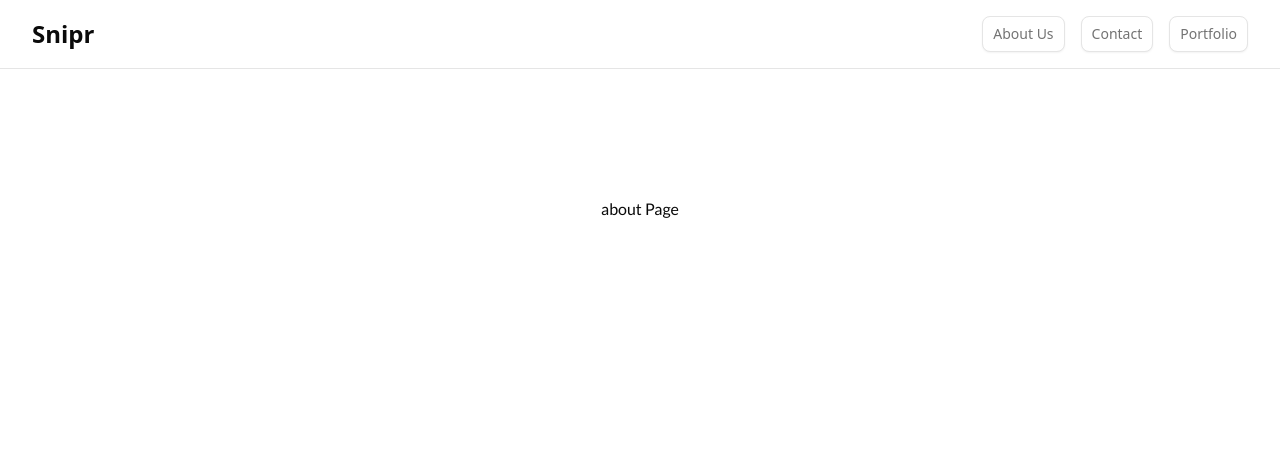
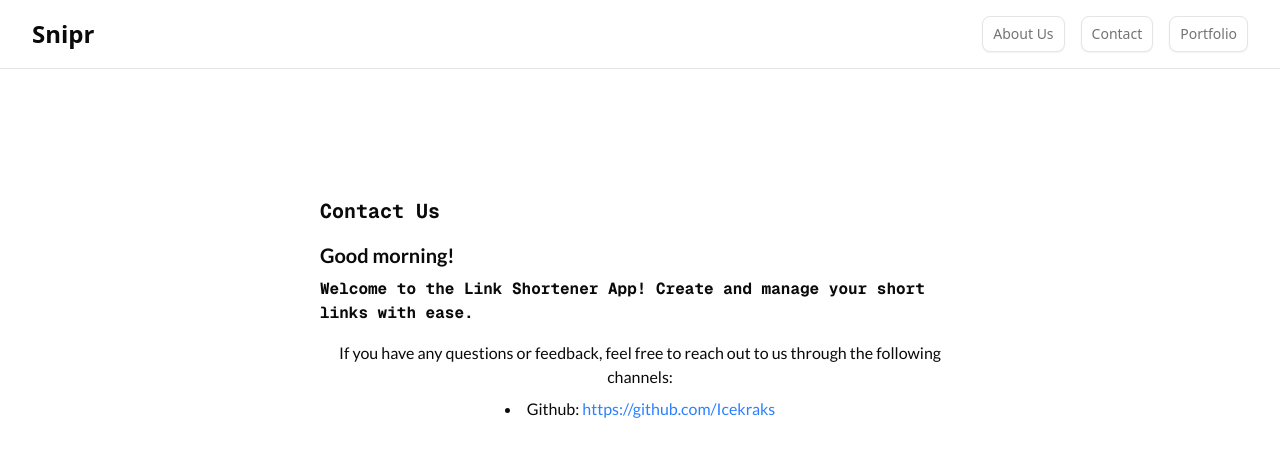
Before and after one commit to Icekraks/LinkShortenerProject, a Next.js app in the folder apps/web/: page /pages/contact in a window 1280 px wide. Shown: the top 456 px of the page. Built offline with nearby package versions, Linux system fonts and the light colour scheme.

Commit message:
feature: updated about, and contact us

```diff
--- a/apps/web/app/globals.css
+++ b/apps/web/app/globals.css
@@ -120,6 +120,16 @@
   * {
     @apply border-border outline-ring/50;
   }
+
+  h1,
+  h2,
+  h3,
+  h4,
+  h5,
+  h6 {
+    @apply font-mono font-bold;
+  }
+
   body {
     @apply bg-background text-foreground;
   }
--- a/apps/web/app/page.tsx
+++ b/apps/web/app/page.tsx
@@ -5,7 +5,7 @@ export default function Home() {
     <div className="flex min-h-screen items-center justify-center font-sans">
       <main className="flex min-h-screen w-full max-w-3xl flex-col items-center justify-between py-32 px-16">
         <section className="w-full">
-          <h2 className="mb-4">Snipr Shortener Form</h2>
+          <h1 className="text-xl font-bold mb-4">Snipr Shortener Form</h1>
           <LinkShortenerForm />
         </section>
       </main>
--- a/apps/web/app/pages/contact/page.tsx
+++ b/apps/web/app/pages/contact/page.tsx
@@ -1,8 +1,23 @@
+import GreetingComponent from "@/components/GreetingComponent";
+
 export default function Contact() {
   return (
     <div className="flex min-h-screen items-center justify-center font-sans">
-      <main className="flex min-h-screen w-full max-w-3xl flex-col items-center justify-between py-32 px-16">
-        about Page
+      <main className="flex min-h-screen w-full max-w-3xl flex-col py-32 px-16">
+        <h1 className="text-xl font-bold mb-4">Contact Us</h1>
+        <GreetingComponent />
+        <p className="mt-4 text-center">
+          If you have any questions or feedback, feel free to reach out to us through the following
+          channels:
+          <ul className="list-disc list-inside mt-2">
+            <li>
+              Github:{" "}
+              <a href="https://github.com/Icekraks" className="text-blue-500 hover:underline">
+                https://github.com/Icekraks
+              </a>
+            </li>
+          </ul>
+        </p>
       </main>
     </div>
   );
--- /dev/null
+++ b/apps/web/components/GreetingComponent.tsx
@@ -0,0 +1,24 @@
+const GreetingComponent = () => {
+  const currentGreeting = () => {
+    const currentHour = new Date().getHours();
+
+    if (currentHour >= 5 && currentHour < 12) {
+      return "Good morning!";
+    } else if (currentHour >= 12 && currentHour < 17) {
+      return "Good afternoon!";
+    } else if (currentHour >= 17 && currentHour < 21) {
+      return "Good evening!";
+    } else {
+      return "Good night!";
+    }
+  };
+
+  return (
+    <>
+      <span className="text-xl font-bold mb-2">{currentGreeting()}</span>
+      <h2>Welcome to the Link Shortener App! Create and manage your short links with ease.</h2>
+    </>
+  );
+};
+
+export default GreetingComponent;
--- a/apps/web/components/layout/Header.tsx
+++ b/apps/web/components/layout/Header.tsx
@@ -5,9 +5,9 @@ import MobileNavigation from "@components/layout/MobileNavigation";
 const Header = () => {
   return (
     <header className="flex justify-between items-center py-4 px-8 border-b">
-      <h1 className="text-2xl font-bold">
+      <span className="text-2xl font-bold">
         <Link href="/">Snipr</Link>
-      </h1>
+      </span>
       <DesktopNavigation />
       <MobileNavigation />
     </header>
```
Also changed, not shown: apps/web/components/ui/label.tsx (+6 -6 lines).
